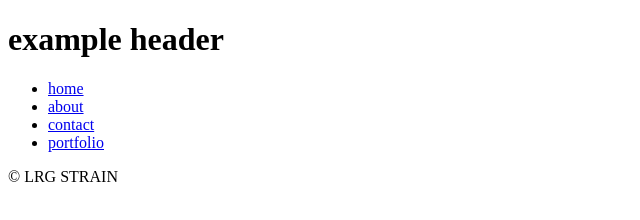
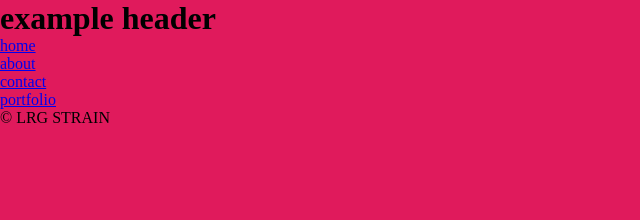
Before and after one commit to lyle2019/fiftythree, a plain HTML site: page index.html in a window 1280 px wide. Shown: the whole page, without its empty margins (0-640 px from the left). Drawn offline with Linux system fonts and the light colour scheme.

Commit message:
fixed link to css file

```diff
--- a/index.html
+++ b/index.html
@@ -7,7 +7,7 @@
         <meta name="viewport" content="width=device-width, maximum-scale=1.0, minimum-scale=1.0, initial-scale=1.0"/>
         <meta name="description" content="Website">
         <meta name="keywords" content="keywords, for, your, site" />
-        <link rel="stylesheet" href="css/stylesstep4.css">
+        <link rel="stylesheet" href="css/styles.css">
 
         <!--[if lt IE 9]>
                 <script src="http://html5shiv.googlecode.com/svn/trunk/html5.js"></script>
```
